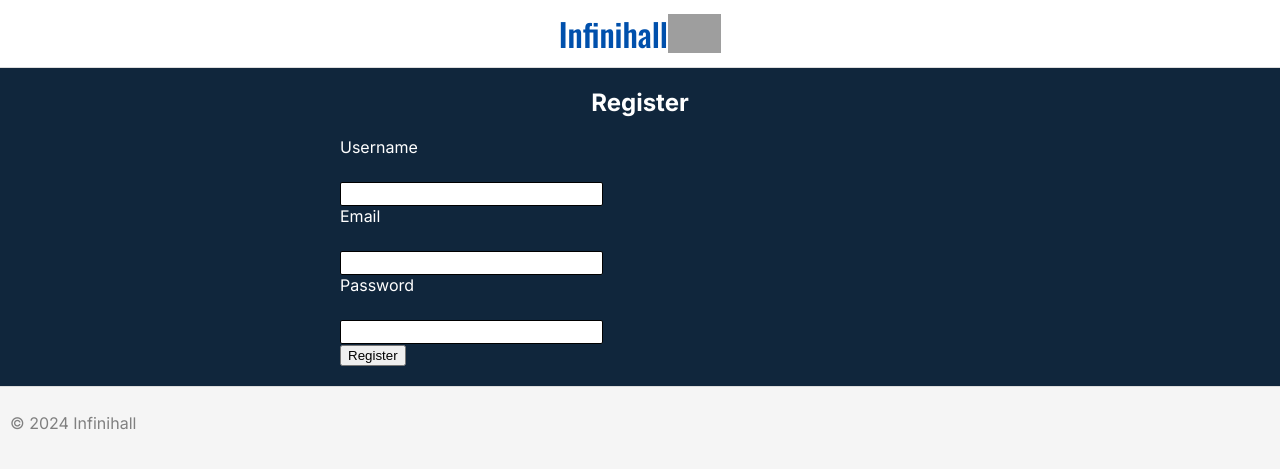
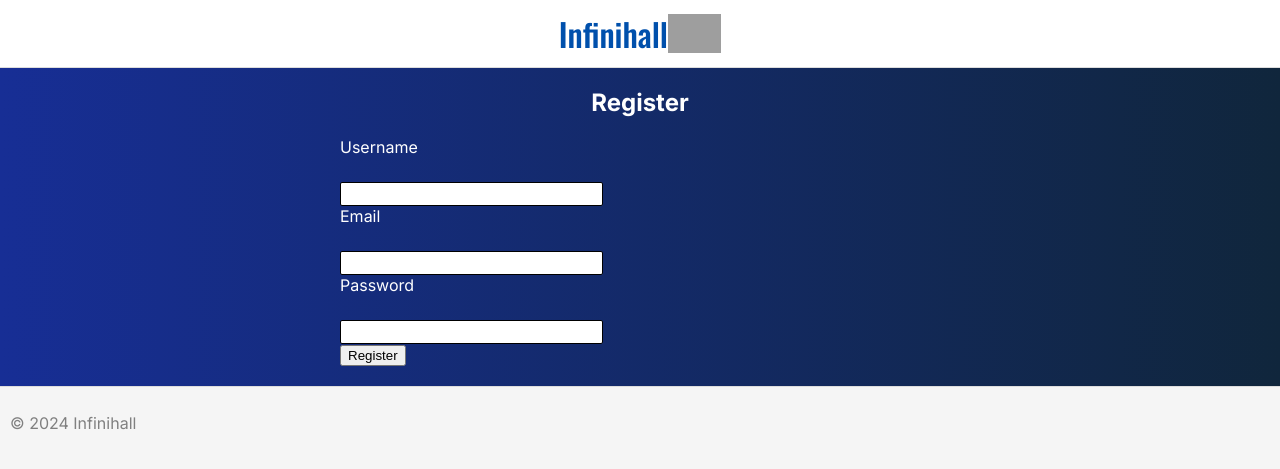
Before and after one commit to slimer37/108-video-share-site, a Flask app: page /register in a window 1280 px wide. Shown: the top 469 px of the page. Run offline with Flask 3, Linux system fonts and the light colour scheme; some libraries are stand-ins or nearby versions; grey boxes are pictures that could not be loaded.

Commit message:
bg gradient

```diff
--- a/static/styles.css
+++ b/static/styles.css
@@ -94,7 +94,7 @@ body {
     font-weight: 400;
     font-style: normal;
 
-    background-color: #10263c;
+    background-image: linear-gradient(to right, #172E95, #10263C);
 
     color: white;
 }
```
